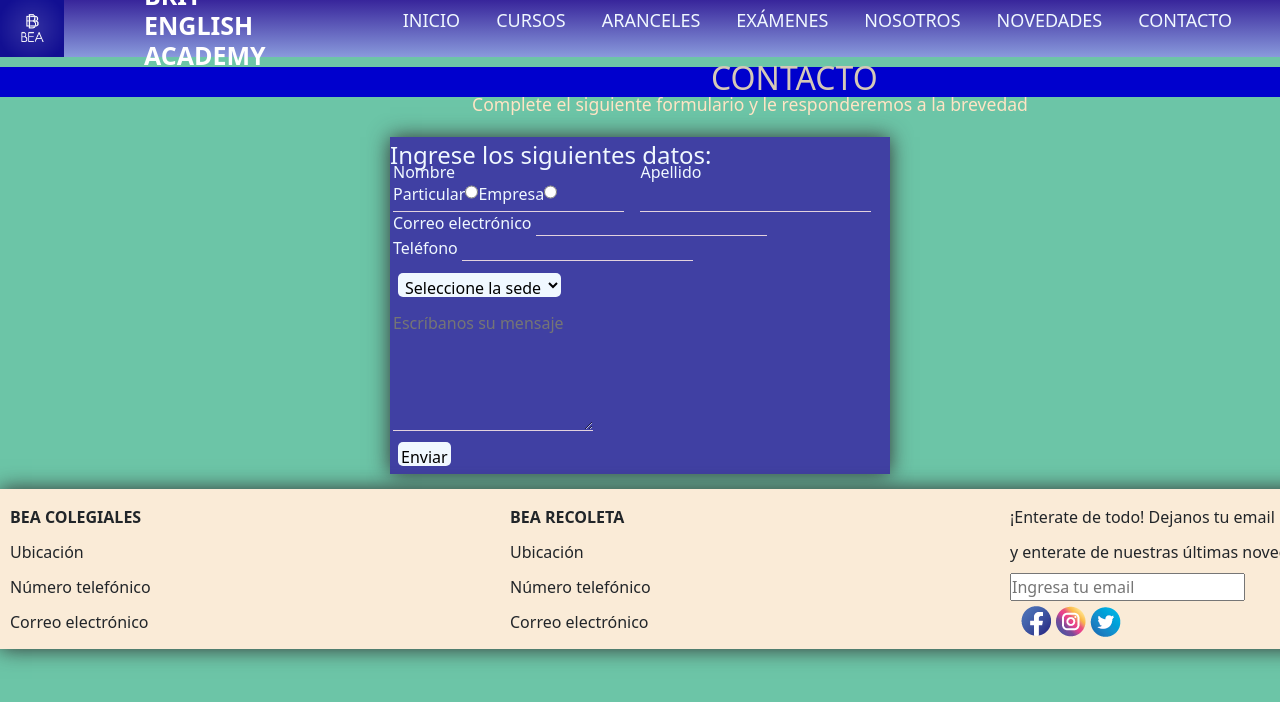
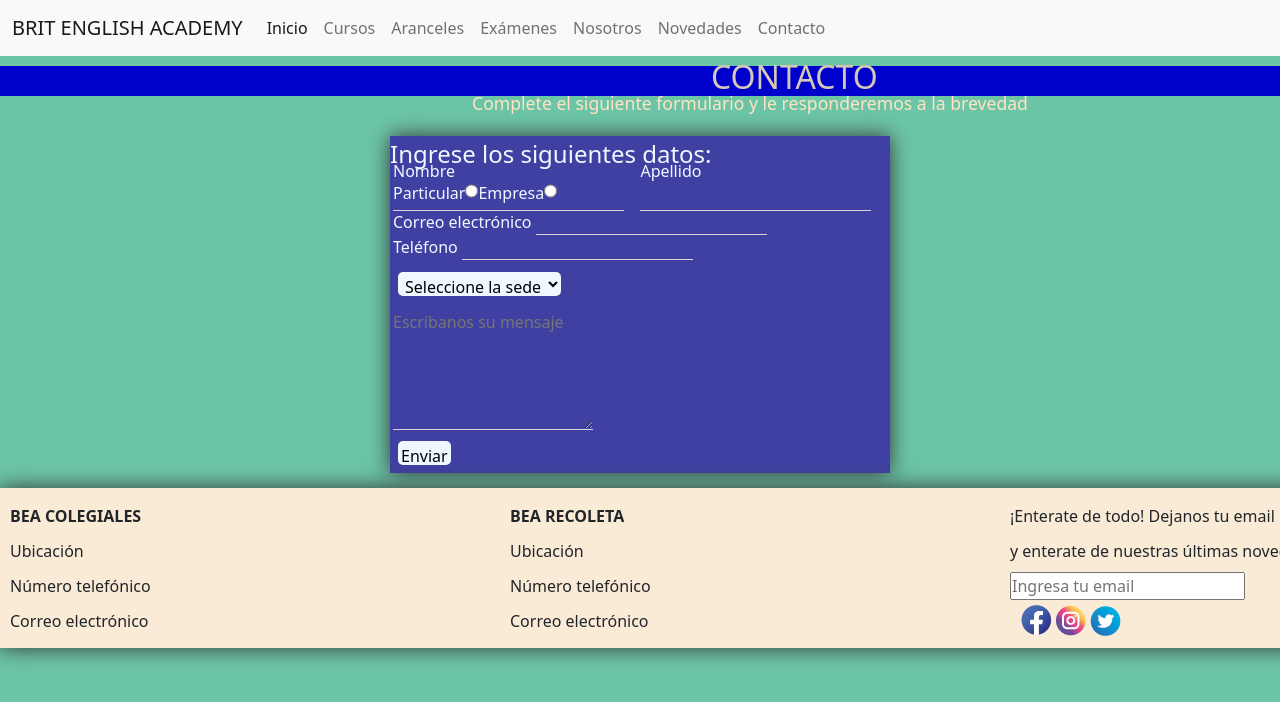
Before and after one commit to candebatalla/PreEntrega2Batalla, a plain HTML site: page pages/contacto.html in a window 1280 px wide. Shown: the top 702 px of the page. Drawn offline with nearby package versions, Linux system fonts and the light colour scheme.

Commit message:
le agregué el navbar con bootstrap a nosotros y contacto

```diff
--- a/pages/contacto.html
+++ b/pages/contacto.html
@@ -11,19 +11,39 @@
     <link rel="shortcut icon" href="../assets/img/2022-11-20 (4) - Copy.png" type="image/x-icon">
 </head>
 <body>
-    <nav class="menu">
-        <img class="menuimg" src="../assets/img/2022-11-20 (4).png" alt="">
-        <h1 class="menulogo">BRIT ENGLISH ACADEMY</h1>
-        <ul class="menuitems">
-            <li class="active"><a href="../index.html">INICIO</a></li>
-            <li><a href="./cursos.html">CURSOS</a></li>
-            <li><a href="./aranceles.html">ARANCELES</a></li>
-            <li><a href="./examenes.html">EXÁMENES</a></li>
-            <li><a href="./nosotros.html">NOSOTROS</a></li>
-            <li><a href="./novedades.html">NOVEDADES</a></li>
-            <li><a href="./contacto.html">CONTACTO</a></li>
-        </ul>
-    </nav>
+    <nav class="navbar navbar-expand-lg bg-light">
+        <div class="container-fluid">
+          <a class="navbar-brand" href="#">BRIT ENGLISH ACADEMY</a>
+          <button class="navbar-toggler" type="button" data-bs-toggle="collapse" data-bs-target="#navbarNav" aria-controls="navbarNav" aria-expanded="false" aria-label="Toggle navigation">
+            <span class="navbar-toggler-icon"></span>
+          </button>
+          <div class="collapse navbar-collapse" id="navbarNav">
+            <ul class="navbar-nav">
+              <li class="nav-item">
+                <a class="nav-link active" aria-current="page" href="../index.html">Inicio</a>
+              </li>
+              <li class="nav-item">
+                <a class="nav-link" href="./cursos.html">Cursos</a>
+              </li>
+              <li class="nav-item">
+                <a class="nav-link" href="./aranceles.html">Aranceles</a>
+              </li>
+              <li class="nav-item">
+                <a class="nav-link" href="./examenes.html">Exámenes</a>
+              </li>
+              <li class="nav-item">
+                <a class="nav-link" href="./nosotros.html">Nosotros</a>
+              </li>
+              <li class="nav-item">
+                <a class="nav-link" href="./novedades.html">Novedades</a>
+              </li>
+              <li class="nav-item">
+                <a class="nav-link" href="#">Contacto</a>
+              </li>
+            </ul>
+        </div>
+    </div>
+      </nav>
     <header></header>
     <main>
         <div class="containerTable8">
```
Also changed, not shown: pages/nosotros.html (+33 -13 lines).
